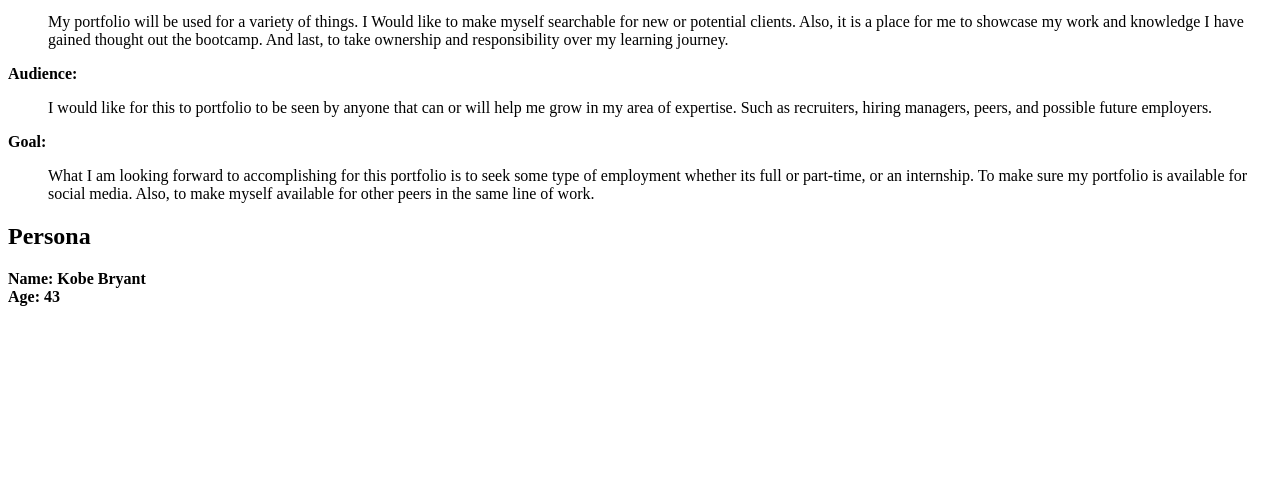
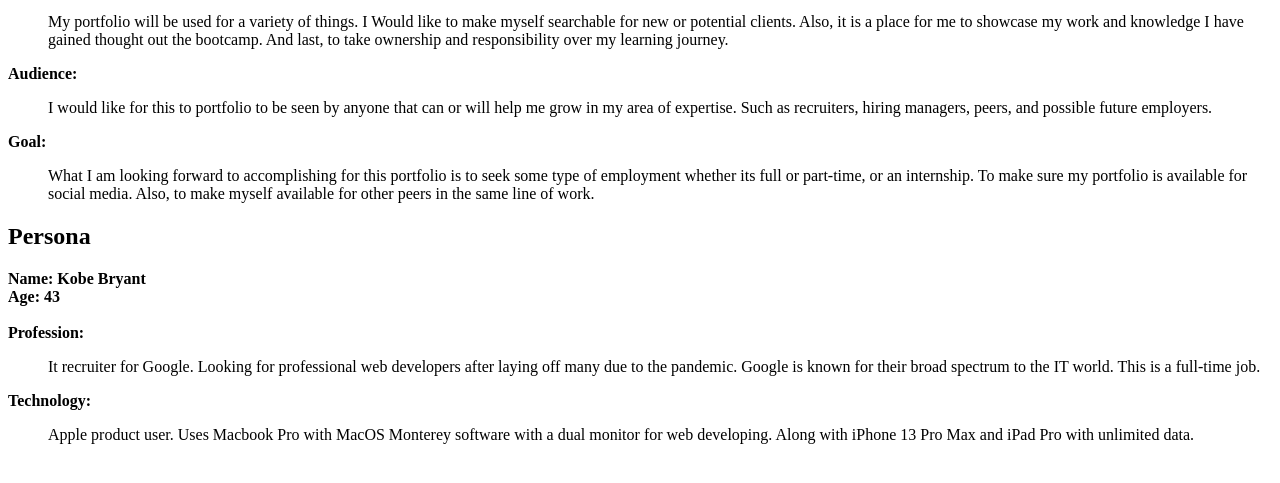
Before and after one commit to jiespinoza22/jarrads-portfolio, a plain HTML site: page public_html/documentation/milestone-1.html in a window 1280 px wide. Shown: the part 101-584 px from the top of the page. Drawn offline with Linux system fonts and the light colour scheme.

Commit message:
added profession/technology

```diff
--- a/public_html/documentation/milestone-1.html
+++ b/public_html/documentation/milestone-1.html
@@ -1,5 +1,5 @@
 <!DOCTYPE html>
-<html lang="en">
+<html lang="en" xmlns="http://www.w3.org/1999/html">
 <head>
     <meta charset="utf-8"/>
     <title>Jarrads Portfolio</title>
@@ -20,5 +20,14 @@
         <h2>Persona</h2>
             <div>Name: Kobe Bryant</div>
             <div>Age: 43</div>
+            <br>
+            <div>Profession:</div>
+                <ol>
+                    It recruiter for Google. Looking for professional web developers after laying off many due to the pandemic. Google is known for their broad spectrum to the IT world. This is a full-time job.
+                </ol>
+            <div>Technology:</div>
+                <ol>
+                    Apple product user. Uses Macbook Pro with MacOS Monterey software with a dual monitor for web developing. Along with iPhone 13 Pro Max and iPad Pro with unlimited data.
+                </ol>
     </body>
 </html>
```
